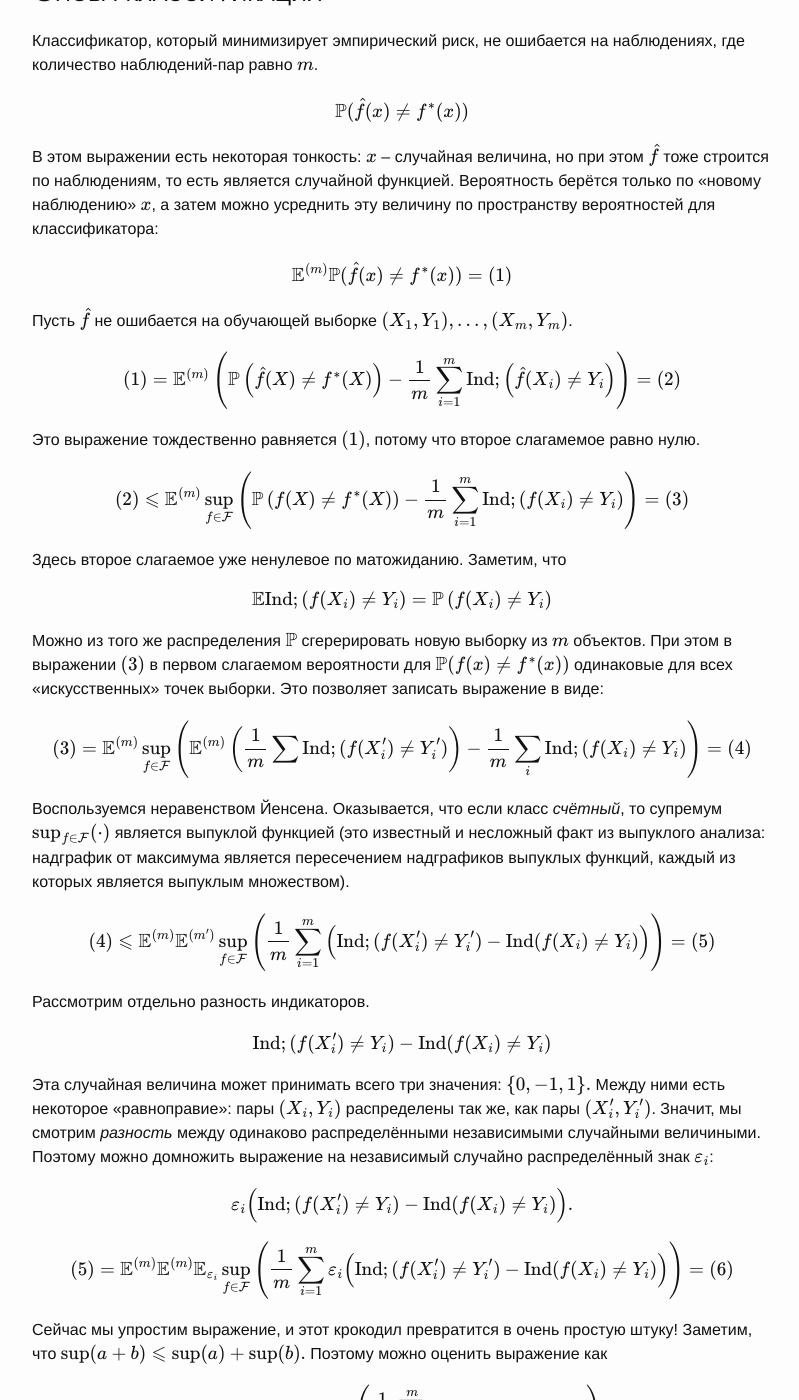
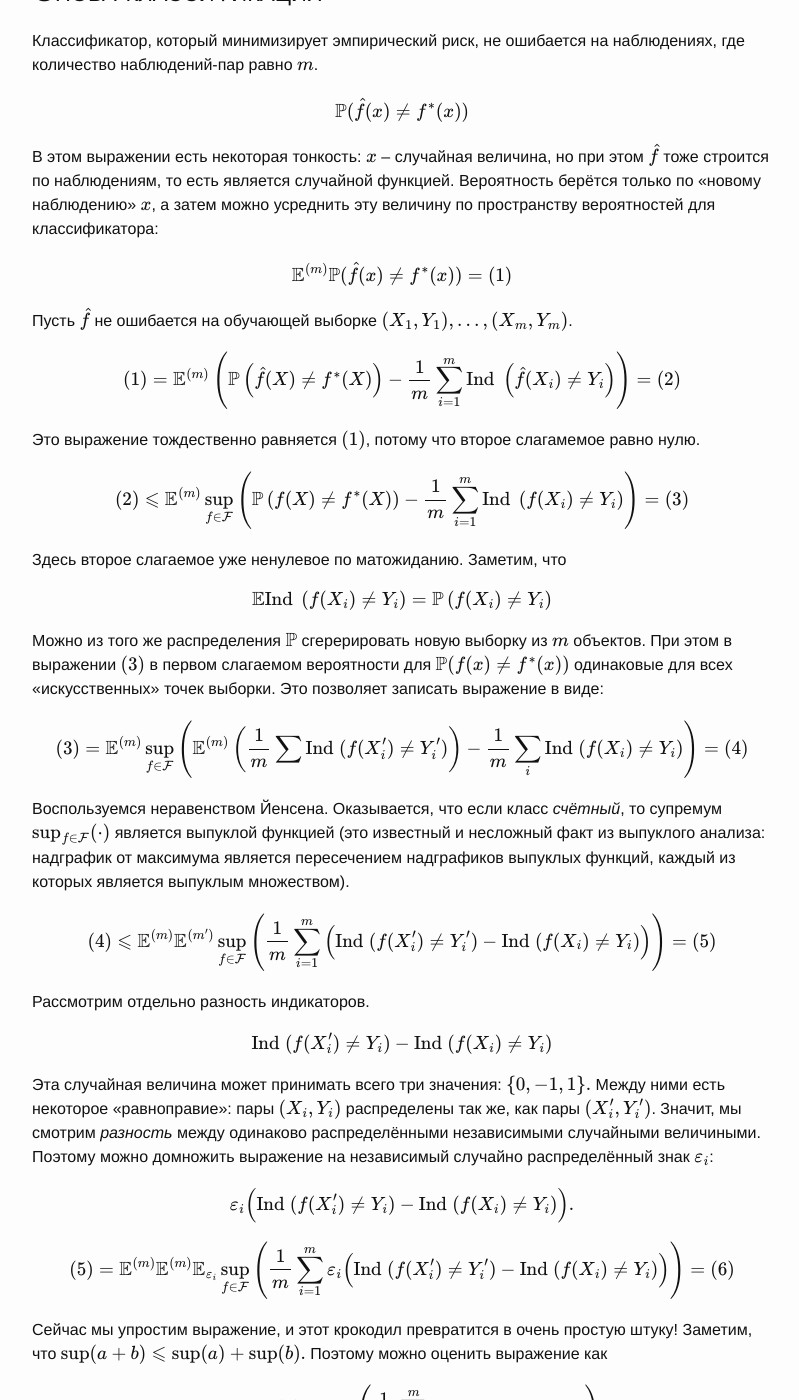
Before and after one commit to Sergey-A-Dovgal/sergey-a-dovgal.github.io, a Jekyll site: the page built from _posts/2015-10-27-stochanalysis-machine-learning.md, in a window 1280 px wide and 1400 px high, scrolled down 4175 px. Shown: the whole window, without its empty margins (238-1037 px from the left). Built offline with Jekyll 4.4.1, drawn with Linux system fonts in a browser that asks for light colours; formulas are drawn with MathJax 3; comment, search, counter and statistics services are not loaded; some of the changed text lies outside the part shown.

Commit message:
EDT: Returned stochanalysis post to older version

```diff
--- a/_posts/2015-10-27-stochanalysis-machine-learning.md
+++ b/_posts/2015-10-27-stochanalysis-machine-learning.md
@@ -14,32 +29,32 @@
 
 ## Постановка задачи классификации
 
-Практическая задача: пусть есть некоторые объекты \\( \mathcal X \\), и классы \\( \mathcal Y
-\\). Для удобства будем считать, что классов всего два, \\( \mathcal Y \in \\{-1, 1\\}
+Практическая задача: пусть есть некоторые объекты \\( \X \\), и классы \\( \Y
+\\). Для удобства будем считать, что классов всего два, \\( \Y \in \\{-1, 1\\}
 \\). Объекты – произвольной природы.
 
 Рассмотрим множество *классификаторов*:
 \\[
-    \mathcal F = \\{ f \mid f \colon \mathcal X \to \mathcal Y \\}
+    \mathcal F = \\{ f \mid f \colon \X \to \Y \\}
 \\]
 
-Вероятностная модель: объекты приходят парами \\( \mathcal X \times \mathcal Y \\). Пусть
+Вероятностная модель: объекты приходят парами \\( \X \times \Y \\). Пусть
 пришло \\( n \\) объектов.
 
 На этих парах \\( (X\_1, Y\_1), (X\_2, Y\_2), \ldots, (X\_n, Y\_n) \\) задана
 вероятностная мера. Таким образом, мы вводим некоторое распределение на \\(
-\mathcal X \times \mathcal Y \\), и будем считать, что все наблюдаемые пары получены
-независимо и согласно \\( \mathbb P\_{\mathcal X \times \mathcal Y} \\).
+\X \times \Y \\), и будем считать, что все наблюдаемые пары получены
+независимо и согласно \\( \P\_{\X \times \Y} \\).
 
 Как же на самом деле взаимодействуют эти пары?
 
 > Предположение.
 >
->\\( \exists f^{\ast} \in \mathcal F \colon Y = f^{\ast} (X) \\).
+>\\( \exists f^{\ast} \in \F \colon Y = f^{\ast} (X) \\).
 
 Другими словами, мы предположили, что классы \\( Y \\) каким-то детерминированным
 образом зависят от \\( X \\), хотя она нам и неизвестна. Мы знаем, что эта
-функция лежит в классе \\( \mathcal F \\), и этот класс нам известен.
+функция лежит в классе \\( \F \\), и этот класс нам известен.
 
 Не имеет значения, конечный он, счётный или несчётный. Он представляет собой
 некоторый &laquo;мешок&raquo;, в котором лежат все &laquo;подозрительные&raquo; функции.
@@ -52,7 +67,7 @@
 **Ответ.** Наша задача – найти такую функцию \\( \hat f(x) \\) (построить её по
 данным), чтобы вероятность
     \\[
-        \mathbb P(\hat f(x) \neq f^{\ast} (x))
+        \P(\hat f(x) \neq f^{\ast} (x))
     \\]
     была минимальна.
 
@@ -60,7 +75,7 @@
 \hat f(x) \\). Первое, что приходит в голову – минимизировать
 *эмпирический риск*: выбрать такую функцию \\( \hat f \\) по данным, что
 \\[
-    \sum\_{i=1}^{n} \mathrm{Ind}; [\hat f(X\_i) \neq Y\_i] \to \min
+    \sum\_{i=1}^{n} \Ind [\hat f(X\_i) \neq Y\_i] \to \min
 \\]
 Такой минимизатор риска не может ошибаться на выборке, потому что истинная
 зависимость лежит в классе, а минимум мы ищем по функциям класса. Другое дело в
@@ -72,15 +87,15 @@
 функции проецируют одни и те же наблюдения.
 
 > Определение.  Пусть \\( X \\) – случайная величина, \\( \lambda \gt 0 \\),
-> \\( \varphi\_X \colon \mathbb R\_+ \to \mathbb R\_+. \\)
+> \\( \varphi\_X \colon \R\_+ \to \R\_+. \\)
 >
 >*Производящей функцией моментов* называется
-функция вида \\[ \varphi\_X (\lambda) = \mathbb E \exp(\lambda X) \\]
+функция вида \\[ \varphi\_X (\lambda) = \E \exp(\lambda X) \\]
 >Для каждого конкретного \\( \lambda \\) это матожидание является конкретным
 числом (для дискретной случайной величины это дискретное матожидание).
 >
 >*Характеристическая функция* – это функция вида
-\\[ \mathrm{ch};i\_X(t) = \mathbb E \exp( i t X) \\]
+\\[ \chi\_X(t) = \E \exp( i t X) \\]
 
 **Вопрос.** Пусть мы знаем, что эта функция является гладкой, дифференцируемой. Как
 найти
@@ -88,7 +103,7 @@
 
 **Ответ.**
 \\[
-    \varphi'(0) = \mathbb E X \exp(0 X) = \mathbb E X %'
+    \varphi'(0) = \E X \exp(0 X) = \E X %'
 \\]
 
 Мы видим, что эта функция даёт довольно много информации о случайной величине,
@@ -100,7 +115,7 @@
 > значения \\( \pm 1 \\) с вероятностями \\( p = 1/2 \\).
 > \\[
 >   \varphi\_X(\lambda) = \dfrac{1}{2} ( \exp(\lambda) + \exp(-\lambda) ) =
->       \mathrm{ch};(\lambda)
+>       \ch(\lambda)
 >\\]
 
 Оказывается, что для нормальной случайной величины выполнено свойство
@@ -111,7 +126,7 @@
 \\]
 Заметим, что для экспоненты выполнено разложение в ряд:
 \\[
-    \mathbb E \exp(\lambda X) = \mathbb E (1 + \lambda x + \dfrac{\lambda^2 x^2}{2} +
+    \E \exp(\lambda X) = \E (1 + \lambda x + \dfrac{\lambda^2 x^2}{2} +
     \ldots)
 \\]
 
@@ -136,14 +151,14 @@
 
 Обозначим случайную величину \\( Z \\):
 \\[
-    Z = \mathbb E \max\_{i=1, \ldots, n} Y\_i
+    Z = \E \max\_{i=1, \ldots, n} Y\_i
 \\]
 
 Мы хотим ограничить этот максимум сверху. Чуть позже мы поймём, что максимум
 будет тем больше, чем больше в этих случайных величинах «независимости».
 \\[
-     \varphi\_Z(\lambda) = \mathbb E \exp (\lambda Z) = \mathbb E \exp( \lambda \max\_i Y\_i)
-     = \mathbb E \max\_i \exp(\lambda Y\_i)
+     \varphi\_Z(\lambda) = \E \exp (\lambda Z) = \E \exp( \lambda \max\_i Y\_i)
+     = \E \max\_i \exp(\lambda Y\_i)
 \\]
 
 **Вопрос.** Как максимум от неотрицательных случайных величин можно ограничить сверху
@@ -154,15 +169,15 @@
 грубо.
 
 \\[
-    \mathbb E \max\_i \exp(\lambda Y\_i) \leqslant \mathbb E \sum\_{i} \exp(\lambda Y\_i) =
-    \sum\_i \mathbb E \exp(\lambda Y\_i) = n \exp(\lambda^2 \sigma^2 / 2)
+    \E \max\_i \exp(\lambda Y\_i) \leqslant \E \sum\_{i} \exp(\lambda Y\_i) =
+    \sum\_i \E \exp(\lambda Y\_i) = n \exp(\lambda^2 \sigma^2 / 2)
 \\]
 
 > Неравенство Йенсена.
 >
 > Пусть \\( \psi \\) – выпуклая функция.
 \\[
-    \psi(\mathbb E X) \leqslant \mathbb E \psi (X)
+    \psi(\E X) \leqslant \E \psi (X)
 \\]
 
 
@@ -178,27 +193,27 @@
 то, что хоть величины \\( Y\_i \\) были центрированные, но максимум из них, то
 есть величина \\( Z \\) уже не является центрированной.
 \\[
-    \mathbb E \exp(\lambda Z) \geqslant \exp( \lambda \mathbb E Z)
+    \E \exp(\lambda Z) \geqslant \exp( \lambda \E Z)
 \\]
 \\[
-    \dfrac{1}{\lambda} \log \varphi\_Z(\lambda) \geqslant \mathbb E Z
+    \dfrac{1}{\lambda} \log \varphi\_Z(\lambda) \geqslant \E Z
 \\]
 \\[
-    \mathbb E \max\_i Y\_i \leqslant \dfrac{1}{\lambda} \ln \left(
+    \E \max\_i Y\_i \leqslant \dfrac{1}{\lambda} \ln \left(
         n \exp (\lambda^2 \sigma^2 / 2)
     \right) = \dfrac{1}{\lambda} \ln n + \dfrac{\lambda \sigma^2}{2}, \quad
     \lambda \gt 0
 \\]
 Так как это верно для любого \\( \lambda \\), давайте найдём минимум:
 \\[
-    \lambda^\ast = \dfrac{\sqrt{2 \ln n}}{\sigma}, \qquad \mathbb E \max\_i Y\_i
+    \lambda^\ast = \dfrac{\sqrt{2 \ln n}}{\sigma}, \qquad \E \max\_i Y\_i
     \leqslant \sigma \sqrt{2 \ln n}.
 \\]
 Пусть \\( Z = \max\_i |Y\_i| \\), где \\( Y\_i \\) – центрированные
 субгауссовские величины. Заметим, что
 \\[
     Z = \max\_i (Y\_i, -Y\_i), \qquad
-    \mathbb E Z \leqslant \sigma \sqrt{2 \ln (2n)}.
+    \E Z \leqslant \sigma \sqrt{2 \ln (2n)}.
 \\]
 
 ## Снова классификация
@@ -206,71 +221,71 @@
 Классификатор, который минимизирует эмпирический риск, не ошибается на
 наблюдениях, где количество наблюдений-пар равно \\( m \\).
 \\[
-    \mathbb P( \hat f(x) \neq f^\ast (x))
+    \P( \hat f(x) \neq f^\ast (x))
 \\]
 В этом выражении есть некоторая тонкость: \\( x \\) – случайная величина, но
 при этом \\( \hat f \\) тоже строится по наблюдениям, то есть является случайной
 функцией. Вероятность берётся только по «новому наблюдению» \\( x \\), а затем
 можно усреднить эту величину по пространству вероятностей для классификатора:
 \\[
-    \mathbb E^{(m)} \mathbb P ( \hat f(x) \neq f^{\ast} (x) ) = (1)
+    \E^{(m)} \P ( \hat f(x) \neq f^{\ast} (x) ) = (1)
 \\]
 Пусть \\( \hat f \\) не ошибается на обучающей выборке \\( (X\_1, Y\_1), \ldots,
 (X\_m, Y\_m) \\).
 \\[
-    (1) = \mathbb E^{(m)} \left(
-        \mathbb P\left( \hat f(X) \neq f^{\ast} (X) \right) - \dfrac{1}{m}
-        \sum\_{i=1}^{m} \mathrm{Ind};
+    (1) = \E^{(m)} \left(
+        \P\left( \hat f(X) \neq f^{\ast} (X) \right) - \dfrac{1}{m}
+        \sum\_{i=1}^{m} \Ind
         \left(\hat f(X\_i) \neq Y\_i\right)
     \right) = (2)
 \\]
 Это выражение тождественно равняется \\( (1) \\), потому что второе слагамемое
 равно нулю.
 \\[
-    (2) \leqslant \mathbb E^{(m)} \sup\_{f \in \mathcal F} \left(
-        \mathbb P \left(
+    (2) \leqslant \E^{(m)} \sup\_{f \in \F} \left(
+        \P \left(
             f(X) \neq f^{\ast} (X)
         \right) - \dfrac{1}{m} \sum\_{i=1}^{m}
-        \mathrm{Ind}; \left(
+        \Ind \left(
             f(X\_i) \neq Y\_i
         \right)
     \right) = (3)
 \\]
 Здесь второе слагаемое уже ненулевое по матожиданию. Заметим, что
 \\[
-    \mathbb E \mathrm{Ind}; \left(
+    \E \Ind \left(
         f(X\_i) \neq Y\_i
-    \right) = \mathbb P \left(
+    \right) = \P \left(
         f(X\_i) \neq Y\_i
     \right)
 \\]
-Можно из того же распределения \\( \mathbb P \\) сгерерировать новую выборку из
+Можно из того же распределения \\( \P \\) сгерерировать новую выборку из
 \\( m \\) объектов. При этом в выражении \\( (3) \\) в первом слагаемом вероятности
-для \\( \mathbb P(f(x) \neq f^{\ast}(x)) \\) одинаковые для всех «искусственных» точек
+для \\( \P(f(x) \neq f^{\ast}(x)) \\) одинаковые для всех «искусственных» точек
 выборки. Это позволяет записать выражение в виде:
 \\[
-    (3) = \mathbb E^{(m)} \sup\_{f \in \mathcal F} \left(
-        \mathbb E^{(m)} \left(
-            \dfrac{1}{m} \sum \mathrm{Ind}; (f(X'\_i) \neq Y'\_i)
-        \right) - \dfrac{1}{m} \sum\_i \mathrm{Ind}; (f(X\_i) \neq Y\_i)
+    (3) = \E^{(m)} \sup\_{f \in \F} \left(
+        \E^{(m)} \left(
+            \dfrac{1}{m} \sum \Ind (f(X'\_i) \neq Y'\_i)
+        \right) - \dfrac{1}{m} \sum\_i \Ind (f(X\_i) \neq Y\_i)
     \right) = (4)
 \\]
 Воспользуемся неравенством Йенсена. Оказывается, что если класс
-*счётный*, то супремум \\( \sup\_{f \in \mathcal F} (\cdot) \\) является выпуклой
+*счётный*, то супремум \\( \sup\_{f \in \F} (\cdot) \\) является выпуклой
 функцией (это известный и несложный факт из выпуклого анализа: надграфик от
 максимума является пересечением надграфиков выпуклых функций, каждый из которых
 является выпуклым множеством).
 \\[
-    (4) \leqslant \mathbb E^{(m)} \mathbb E^{(m')} \sup\_{f \in \mathcal F}
+    (4) \leqslant \E^{(m)} \E^{(m')} \sup\_{f \in \F}
     \left(
         \dfrac{1}{m} \sum\_{i = 1}^{m} \Big(
-            \mathrm{Ind}; (f(X'\_i) \neq Y'\_i) - \mathrm{Ind} (f(X\_i) \neq Y\_i)
+            \Ind (f(X'\_i) \neq Y'\_i) - \Ind (f(X\_i) \neq Y\_i)
         \Big)
     \right) = (5)
 \\]
 Рассмотрим отдельно разность индикаторов.
 \\[
-    \mathrm{Ind};(f(X'\_i) \neq Y\_i) - \mathrm{Ind} (f(X\_i) \neq Y\_i)
+    \Ind(f(X'\_i) \neq Y\_i) - \Ind (f(X\_i) \neq Y\_i)
 \\]
 Эта случайная величина может принимать всего три значения: \\( \\{0, -1, 1\\}. \\)
 Между ними есть некоторое «равноправие»: пары \\( (X\_i, Y\_i) \\) распределены
@@ -280,14 +295,14 @@
 распределённый знак \\( \varepsilon\_i \\):
 \\[
     \varepsilon\_i \Big(
-        \mathrm{Ind};(f(X'\_i) \neq Y\_i) - \mathrm{Ind} (f(X\_i) \neq Y\_i)
+        \Ind(f(X'\_i) \neq Y\_i) - \Ind (f(X\_i) \neq Y\_i)
     \Big).
 \\]
 \\[
-    (5) = \mathbb E^{(m)} \mathbb E^{(m)} \mathbb E\_{\varepsilon_i} \sup\_{f \in \mathcal F}
+    (5) = \E^{(m)} \E^{(m)} \E\_{\varepsilon_i} \sup\_{f \in \F}
     \left(
     \dfrac{1}{m} \sum\_{i = 1}^{m} \varepsilon\_i\Big(
-    \mathrm{Ind}; (f(X'\_i) \neq Y'\_i) - \mathrm{Ind} (f(X\_i) \neq Y\_i)
+    \Ind (f(X'\_i) \neq Y'\_i) - \Ind (f(X\_i) \neq Y\_i)
     \Big)
     \right) = (6)
 \\]
@@ -295,8 +310,8 @@
 штуку! Заметим, что \\( \sup (a + b) \leqslant \sup (a) + \sup (b). \\) Поэтому
 можно оценить выражение как
 \\[
-    (6) \leqslant 2 \mathbb E^{(m)} \mathbb E\_{\varepsilon} \sup\_{f \in \mathcal F} \left(
-        \dfrac{1}{m} \sum\_{i=1}^{m} \varepsilon\_i \mathrm{Ind}; (f(X\_i) \neq Y\_i)
+    (6) \leqslant 2 \E^{(m)} \E\_{\varepsilon} \sup\_{f \in \F} \left(
+        \dfrac{1}{m} \sum\_{i=1}^{m} \varepsilon\_i \Ind (f(X\_i) \neq Y\_i)
     \right)
 \\]
 Практически уже сейчас можно применить нашу субгауссовскую технологию, главное
@@ -304,8 +319,8 @@
 \\( m \\) точек, по которым рассматривается матожидание, и рассмотрим выражение,
 которое стоит внутри скобки:
 \\[
-    \mathbb E\_{\varepsilon} \sup\_{f \in \mathcal F} \left(
-    \sum\_{i=1}^{m} \varepsilon\_i \mathrm{Ind}; (f(X\_i) \neq Y\_i)
+    \E\_{\varepsilon} \sup\_{f \in \F} \left(
+    \sum\_{i=1}^{m} \varepsilon\_i \Ind (f(X\_i) \neq Y\_i)
     \right)
 \\]
 Заметим, что случайные величины, которые стоят под матожиданием, являются
@@ -316,30 +331,30 @@
 >
 > Случайная величина вида
 \\[
-    \sum\_{i=1}^{m} \varepsilon\_i \mathrm{Ind}; (f(X\_i) \neq Y\_i)
+    \sum\_{i=1}^{m} \varepsilon\_i \Ind (f(X\_i) \neq Y\_i)
 \\]
 >является субгауссовской.
 
 ### Доказательство.
 
 \\[
-    \mathbb E \exp(\lambda \sum\_{i=1}^{m} \varepsilon\_i \mathrm{Ind}; (f(X\_i) \neq Y_i) ) =
+    \E \exp(\lambda \sum\_{i=1}^{m} \varepsilon\_i \Ind (f(X\_i) \neq Y_i) ) =
     (7)
 \\]
 Экспонента от суммы является произведением экспонент, а матожидание
 произведения независимых случайных величин равняется произведению
-матожиданий. Кроме того, можно заметить, что \\( \mathrm{ch}; x \geqslant 1 \\),
+матожиданий. Кроме того, можно заметить, что \\( \ch x \geqslant 1 \\),
 поэтому можно «не учитывать» нулевые значения внутри экспоненты, если мы
 хотим оценить выражение сверху:
 \\[
-    (7) = \Big(\mathbb E\_{\varepsilon} \exp (\lambda \varepsilon\_i \mathrm{Ind}; (f(X\_i)
+    (7) = \Big(\E\_{\varepsilon} \exp (\lambda \varepsilon\_i \Ind (f(X\_i)
     \neq Y\_i))
-    \Big)^m = ( \mathrm{ch}; \lambda )^{m}
+    \Big)^m = ( \ch \lambda )^{m}
 \\]
 Заметим, что для гиперболического косинуса выполнено неравенство (оно
 доказывается разложением в бескеонечный ряд Тейлора):
 \\[
-    \mathrm{ch}; \lambda \leqslant \exp \left(
+    \ch \lambda \leqslant \exp \left(
         \dfrac{\lambda^2}{2}
     \right)
 \\]
@@ -354,10 +369,10 @@
 
 **Конец доказательства.**
 
-Пусть класс функций является конечным: \\( |\mathcal F| = N \\). Мы знаем, что максимум
+Пусть класс функций является конечным: \\( |\F| = N \\). Мы знаем, что максимум
 из субгауссовских случайных величин ведёт себя следующим образом:
 \\[
-    (6) \leqslant \dfrac{2 \mathbb E^{(m)} \sqrt{m} \sqrt{2 \ln (N)}}{m} =
+    (6) \leqslant \dfrac{2 \E^{(m)} \sqrt{m} \sqrt{2 \ln (N)}}{m} =
     2\sqrt{\dfrac{2 \ln N}{m}}.
 \\]
 **Таким образом, ожидаемая вероятность ошибки построенного нами алгоритма
@@ -369,13 +384,13 @@
 показать нельзя, но в нашей задаче результат можно улучшить. Можно доказать,
 что
 \\[
-    \mathbb E^{(m)} \mathbb P (\hat f(x) \neq f^{\ast} (x)) \leqslant \dfrac{4 \ln N}{m}.
+    \E^{(m)} \P (\hat f(x) \neq f^{\ast} (x)) \leqslant \dfrac{4 \ln N}{m}.
 \\]
 Эта оценка является «самой лучшей». Предположим, что существует некоторый
 «противник», который умеет варьировать \\( N \\) в зависимости от \\( m \\). Если
 словарь функций становится слишком большим, то техника рушится.
 
-Пусть \\( \mathcal F \\) – пространство всех измеримых функций. Мы рассмотрим ситуацию,
+Пусть \\( \F \\) – пространство всех измеримых функций. Мы рассмотрим ситуацию,
 которую принять называть *переобучением*. Вероятность ошибки может
 оказаться очень большой, и даже стремиться к единице. Ясно, что так как мы
 наблюдаем выборку лишь в конечном числе точек, то найдётся функция, которая не
@@ -389,12 +404,12 @@
 
 1. Найдите характеристическую случайную функцию нормально
 распределённой
-случайной величины: \\( X \sim \mathcal N(0, 1). \\) \\( \varphi_X(\lambda) = ?
+случайной величины: \\( X \sim \N(0, 1). \\) \\( \varphi_X(\lambda) = ?
 \\)
 2. **Метод Чернова.**
 Используя неравенство Маркова, докажите, что для случайной величины \\( X \\) с производящей  функцией моментов \\(\psi\_{X}:\\)
 \\[
-    \mathbb P(X \ge \varepsilon) \le \inf\limits\_{\lambda > 0}\exp(\psi\_{X}(\lambda) - \lambda\varepsilon)
+    \P(X \ge \varepsilon) \le \inf\limits\_{\lambda > 0}\exp(\psi\_{X}(\lambda) - \lambda\varepsilon)
 \\]
 *Подсказка:*
 Функция \\( g \\), заданная \\( g(x) = \exp(\lambda x) \\) является возрастающей для \\( \lambda \gt 0\\).
@@ -402,22 +417,22 @@
 4. **Неравенство Чернова.**
 Пусть \\( S \sim \mathrm{Bi}(n, p)\\). Докажите, что
 \\[
-    \mathbb P \left(\frac{S - \mathbb E S}{n} \ge \varepsilon\right) \le \exp(-2\varepsilon^{2}n).
+    \P \left(\frac{S - \E S}{n} \ge \varepsilon\right) \le \exp(-2\varepsilon^{2}n).
 \\]
 *Подсказка:*
 Как задается производящая функция моментов для суммы независимых случайных величин?
 5.
 Докажите, что для неотрицательной случайной величины \\( X \\):
 \\[
-    \mathbb E X \le \int\limits\_{0}^{\infty} \mathbb P(X \ge \varepsilon) d\varepsilon.
+    \E X \le \int\limits\_{0}^{\infty} \P(X \ge \varepsilon) d\varepsilon.
 \\]
 6.
 Пусть для \\( c\_{1} \gt e^{-1}, c\_{2} \gt 0 \\) для некоторой неотрицательной случайной величины \\( X\_n \\) выполнено:
 \\[
-    \mathbb P(X\_n \ge \varepsilon) \le c\_{1}\exp(-c\_{2}n\varepsilon^{2}).
+    \P(X\_n \ge \varepsilon) \le c\_{1}\exp(-c\_{2}n\varepsilon^{2}).
 \\]
 Докажите, что
 \\[
-    \mathbb E X\_n \le \sqrt{\frac{C}{n}},
+    \E X\_n \le \sqrt{\frac{C}{n}},
 \\]
 где \\( C = (1 + \ln(c\_{1}))/c\_{2}. \\)
```
Also changed, not shown: other parts of _posts/2015-10-27-stochanalysis-machine-learning.md (+15 -0 lines).
